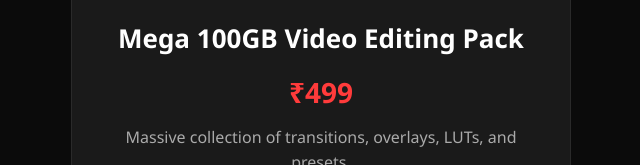
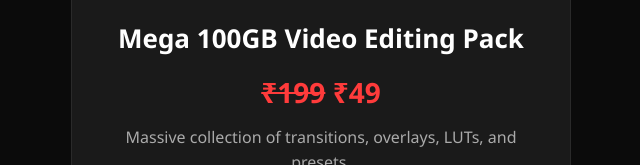
Before and after one commit to raghavv180312-star/RXP, a plain HTML site: page index.html in a window 1280 px wide. Shown: the part 1107-1272 px from the top of the page, without its empty margins (319-959 px from the left). Drawn offline with Linux system fonts and the light colour scheme.

Commit message:
Update index.html

```diff
--- a/index.html
+++ b/index.html
@@ -38,7 +38,7 @@
                 <div class="product-card single-product">
                     <img src="100gb.png" alt="Mega 100GB Video Editing Pack" />
                     <h3>Mega 100GB Video Editing Pack</h3>
-                    <p class="price">₹499</p>
+                   <p class="price"><del>₹199</del> ₹49</p>
                     <p class="desc">Massive collection of transitions, overlays, LUTs, and presets.</p>
                     <a href="https://wa.me/918839126379?text=Hey%20Raghav%2C%20I%20saw%20your%20Mega%20100GB%20Video%20Editing%20Pack%20and%20I%20want%20it.%20Can%20I%20get%20more%20information%20on%20it%3F"
                        target="_blank"
```
